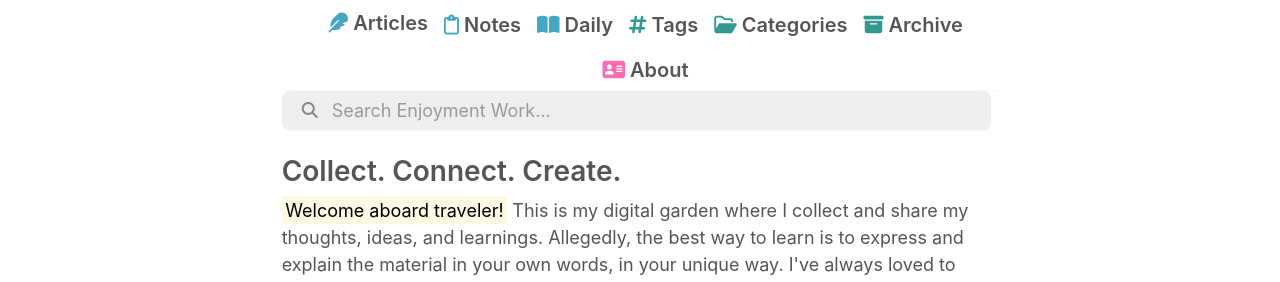
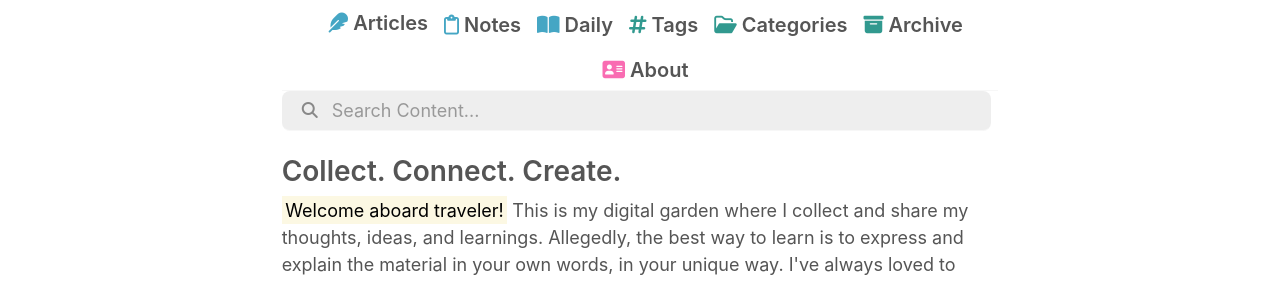
Before and after one commit to terbed/blog, a Jekyll site: the page built from index.md, in a window 1280 px wide. Shown: the part 192-474 px from the top of the page. Built offline with Jekyll 4.4.1, drawn with Linux system fonts in a browser that asks for light colours; nearby versions of some CDN libraries.

Commit message:
try to fix searchbar :/

```diff
--- a/_config.yml
+++ b/_config.yml
@@ -11,11 +11,11 @@
   'The phrase "digital garden" is a metaphor for thinking, writing and creating that focuses less on the
   outcome and more on the process, care, and craft it takes to get there.
   Like gardeners planting seeds and tending the soil, we toil and turn the earth; though blooms may come in their own time, they cannot be rushed or forced.'
-notes_url: "https://terbed.netlify.app/notes/"
+notes_url: "https://terbe.dev/notes/"
 profile_pic: "https://avatars.githubusercontent.com/u/13771341?s=400&v=4"
 favicon: /assets/img/favicon.png
 baseurl: "" # the subpath of your site, e.g. /blog
-url: "https://terbed.netlify.app/" # the base hostname & protocol for your site, e.g. https://example.com
+url: "https://terbe.dev" # the base hostname & protocol for your site, e.g. https://example.com
 theme_color: white
 encoding: utf-8
 
--- a/_includes/header.html
+++ b/_includes/header.html
@@ -94,11 +94,13 @@
     </div>
     <div class="searchbar search-container sans">
         <i aria-hidden="true" class="fa fa-search"></i>
-        <input autocomplete="off" id="search-input" oninput="changeResultContainerDisp(this.value)" placeholder="Search Enjoyment Work..." type="text"/>
+        <input autocomplete="off" id="search-input" oninput="changeResultContainerDisp(this.value)" placeholder="Search Content..." type="text"/>
         <label for="search-input"></label>
         <ul id="results-container"></ul>
     </div>
     <script src="/assets/js/simple-jekyll-search.min.js"></script>
+
+
     <script>
         function changeResultContainerDisp(val) {
             if (val) {
--- a/_includes/scripts.html
+++ b/_includes/scripts.html
@@ -23,46 +23,46 @@
 </script>
 
 <!-- Theme Switching JavaScript -->
-<script>
-document.addEventListener('DOMContentLoaded', (event) => {
-    const currentTheme = localStorage.getItem('theme') ? localStorage.getItem('theme') : null;
-    if (currentTheme) {
-        document.body.classList.add(currentTheme);
-        if (currentTheme === 'dark-theme') {
-            document.getElementById('checkbox').checked = true;
-        }
-    }
+<!--<script>-->
+<!--document.addEventListener('DOMContentLoaded', (event) => {-->
+<!--    const currentTheme = localStorage.getItem('theme') ? localStorage.getItem('theme') : null;-->
+<!--    if (currentTheme) {-->
+<!--        document.body.classList.add(currentTheme);-->
+<!--        if (currentTheme === 'dark-theme') {-->
+<!--            document.getElementById('checkbox').checked = true;-->
+<!--        }-->
+<!--    }-->
 
-    document.getElementById('checkbox').addEventListener('change', function(event) {
-        document.body.classList.toggle('dark-theme');
-        let theme = document.body.classList.contains('dark-theme') ? 'dark-theme' : '';
-        localStorage.setItem('theme', theme);
-    });
-});
-</script>
+<!--    document.getElementById('checkbox').addEventListener('change', function(event) {-->
+<!--        document.body.classList.toggle('dark-theme');-->
+<!--        let theme = document.body.classList.contains('dark-theme') ? 'dark-theme' : '';-->
+<!--        localStorage.setItem('theme', theme);-->
+<!--    });-->
+<!--});-->
+<!--</script>-->
 
-<script>
-document.addEventListener('DOMContentLoaded', (event) => {
-    const themeSwitch = document.getElementById('checkbox');
-    const bodyElement = document.body;
-    const currentTheme = localStorage.getItem('theme');
+<!--<script>-->
+<!--document.addEventListener('DOMContentLoaded', (event) => {-->
+<!--    const themeSwitch = document.getElementById('checkbox');-->
+<!--    const bodyElement = document.body;-->
+<!--    const currentTheme = localStorage.getItem('theme');-->
 
-    if (currentTheme === 'dark-theme') {
-        bodyElement.classList.add('dark-theme');
-        themeSwitch.checked = true;
-    }
+<!--    if (currentTheme === 'dark-theme') {-->
+<!--        bodyElement.classList.add('dark-theme');-->
+<!--        themeSwitch.checked = true;-->
+<!--    }-->
 
-    themeSwitch.addEventListener('change', function() {
-        if (this.checked) {
-            bodyElement.classList.add('dark-theme');
-            localStorage.setItem('theme', 'dark-theme');
-        } else {
-            bodyElement.classList.remove('dark-theme');
-            localStorage.setItem('theme', 'light-theme');
-        }
-    });
-});
-</script>
+<!--    themeSwitch.addEventListener('change', function() {-->
+<!--        if (this.checked) {-->
+<!--            bodyElement.classList.add('dark-theme');-->
+<!--            localStorage.setItem('theme', 'dark-theme');-->
+<!--        } else {-->
+<!--            bodyElement.classList.remove('dark-theme');-->
+<!--            localStorage.setItem('theme', 'light-theme');-->
+<!--        }-->
+<!--    });-->
+<!--});-->
+<!--</script>-->
 
 <script src='https://storage.ko-fi.com/cdn/scripts/overlay-widget.js'></script>
 
```
Also changed, not shown: other parts of _includes/header.html (+5 -1 lines). Lines whose indentation alone changed are shown as unchanged.
